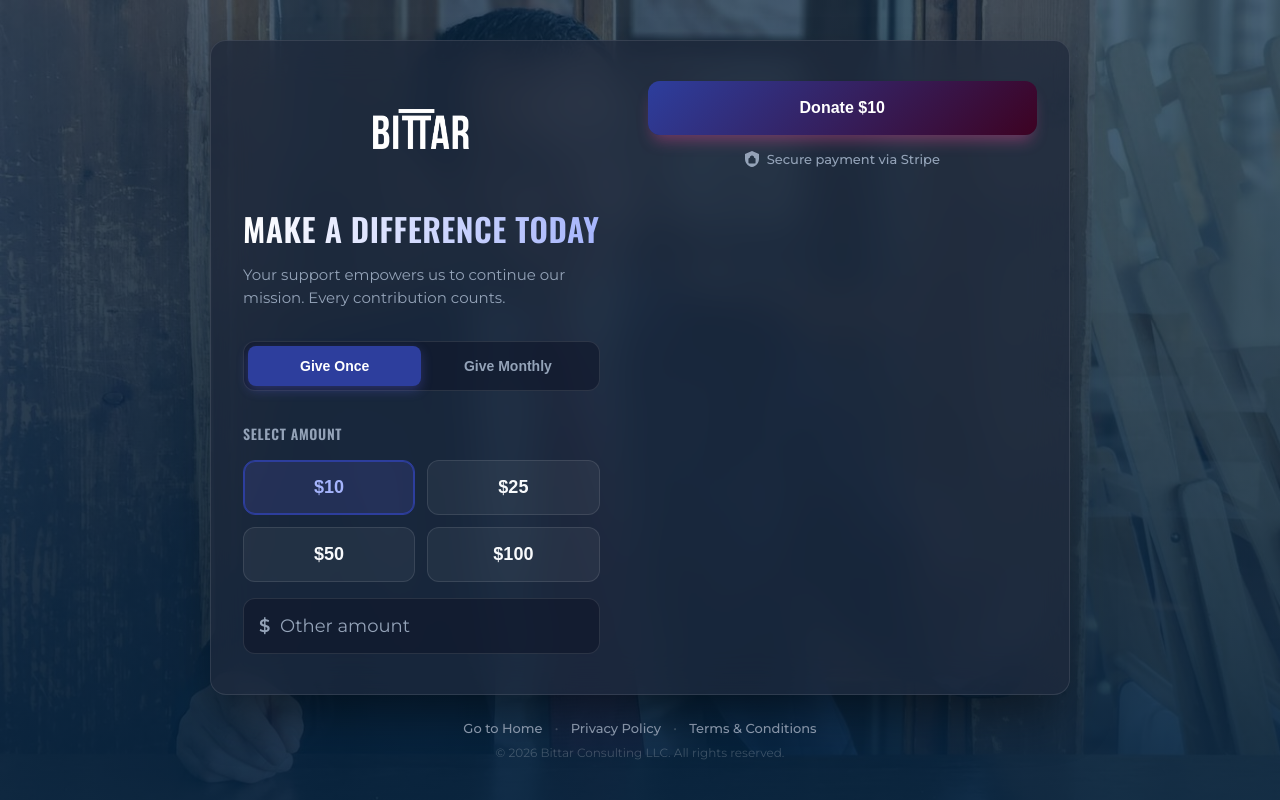
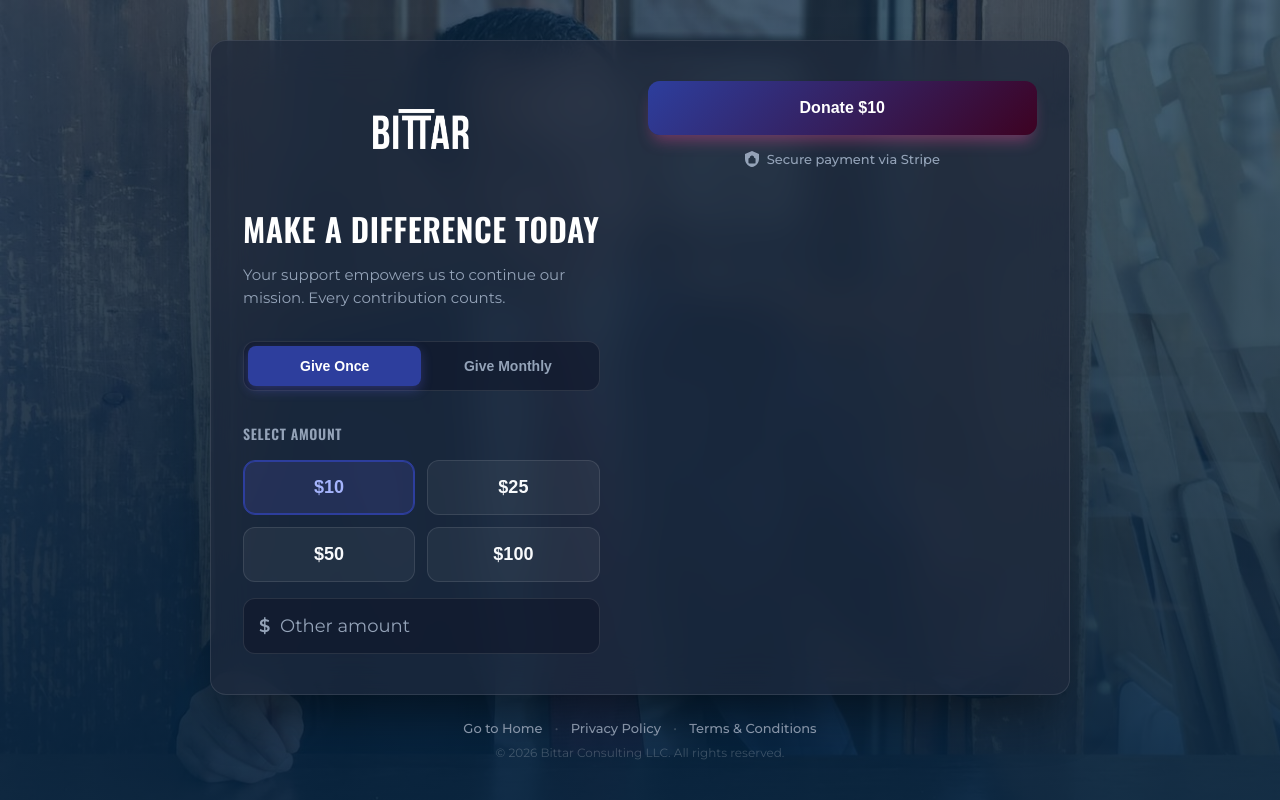
Before and after one commit to bittarconsulting/bittard0n4t3, a website: page public/index.html in a window 1280 px wide. Drawn offline with nearby package versions, Linux system fonts and the light colour scheme; no server answers.

Commit message:
Eliminar degradado del titulo H1 y dejarlo en mblanco

```diff
--- a/public/style.css
+++ b/public/style.css
@@ -126,10 +126,7 @@ h1, h2, h3, h4, h5, h6, .selection-title {
   font-size: 32px;
   font-weight: 600;
   margin-bottom: 12px;
-  background: linear-gradient(to right, #fff, #a5b4fc);
-  background-clip: text;
-  -webkit-background-clip: text;
-  -webkit-text-fill-color: transparent;
+  color: #ffffff;
   white-space: nowrap;
 }
 
```
